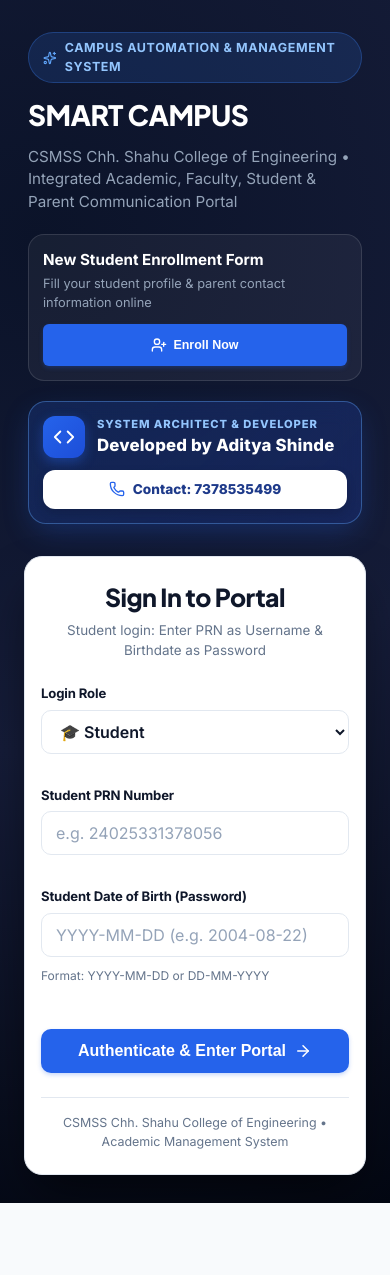
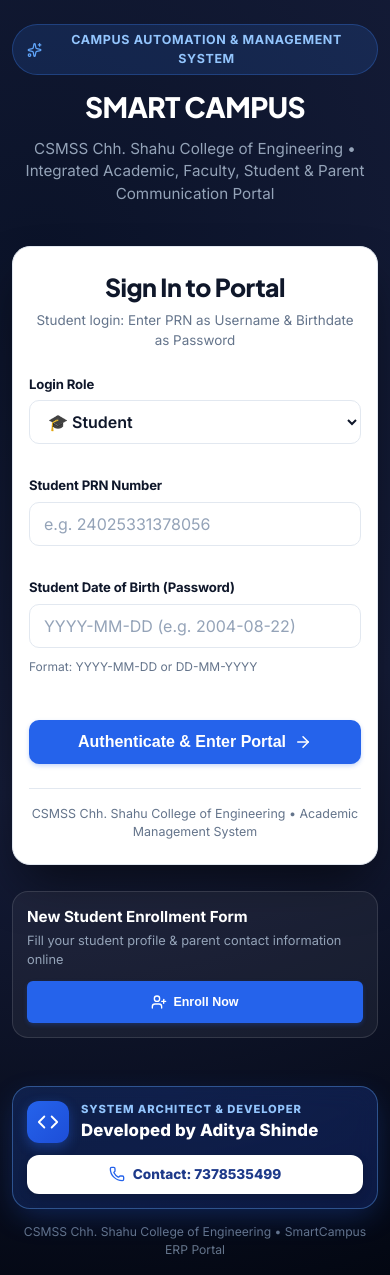
Before and after one commit to adiishinde1777/SmartCampus, a React (Vite) app in the folder frontend/: page / in a window 390 px wide. Before the commit the page ends 1203 px from the top, so only its background shows below. Built offline with nearby package versions, Linux system fonts and the light colour scheme; no server answers.

Commit message:
fix(login): reposition developer badge to page footer and prioritize login form on mobile

```diff
--- a/frontend/src/components/auth/LoginPage.jsx
+++ b/frontend/src/components/auth/LoginPage.jsx
@@ -116,7 +116,8 @@
       <div className="login-grid-wrapper">
 
         {/* Left Hero Pitch & Branding */}
-        <div style={{ padding: "4px" }}>
+        <div className="login-hero-col" style={{ padding: "4px" }}>
+          <div className="login-hero-header">
             <div style={{ display: "inline-flex", alignItems: "center", gap: "8px", background: "rgba(59, 130, 246, 0.15)", border: "1px solid rgba(59, 130, 246, 0.3)", padding: "6px 14px", borderRadius: "30px", marginBottom: "16px" }}>
               <Sparkles size={16} color="#60a5fa" />
               <span style={{ fontSize: "0.78rem", fontWeight: "700", color: "#93c5fd", letterSpacing: "0.05em" }}>
@@ -131,6 +132,7 @@
             <p style={{ fontSize: "0.95rem", color: "#94a3b8", lineHeight: 1.5, marginBottom: "20px" }}>
               CSMSS Chh. Shahu College of Engineering • Integrated Academic, Faculty, Student & Parent Communication Portal
             </p>
+          </div>
 
           {/* Student Online Registration Card */}
           <div className="enroll-prompt-card">
@@ -152,58 +154,6 @@
               <span>Enroll Now</span>
             </button>
           </div>
-
-          {/* DEVELOPED BY ADITYA SHINDE BRANDING BADGE */}
-          <div className="dev-badge-card">
-            <div style={{ display: "flex", alignItems: "center", gap: "12px" }}>
-              <div
-                style={{
-                  width: "42px",
-                  height: "42px",
-                  borderRadius: "12px",
-                  background: "linear-gradient(135deg, #2563eb, #1d4ed8)",
-                  color: "white",
-                  display: "flex",
-                  alignItems: "center",
-                  justifyContent: "center",
-                  boxShadow: "0 4px 12px rgba(37, 99, 235, 0.4)",
-                  flexShrink: 0
-                }}
-              >
-                <Code size={22} />
-              </div>
-              <div>
-                <div style={{ fontSize: "0.7rem", color: "#93c5fd", fontWeight: "800", textTransform: "uppercase", letterSpacing: "0.08em" }}>
-                  SYSTEM ARCHITECT & DEVELOPER
-                </div>
-                <div style={{ fontSize: "1.05rem", fontWeight: "800", color: "white", letterSpacing: "0.01em" }}>
-                  Developed by Aditya Shinde
-                </div>
-              </div>
-            </div>
-
-            <a
-              href="tel:7378535499"
-              style={{
-                display: "inline-flex",
-                alignItems: "center",
-                gap: "8px",
-                background: "white",
-                color: "#1e3a8a",
-                padding: "9px 18px",
-                borderRadius: "12px",
-                fontWeight: "800",
-                fontSize: "0.85rem",
-                textDecoration: "none",
-                boxShadow: "0 4px 10px rgba(0,0,0,0.15)",
-                whiteSpace: "nowrap"
-              }}
-            >
-              <Phone size={16} color="#2563eb" />
-              <span>Contact: 7378535499</span>
-            </a>
-          </div>
-
         </div>
 
         {/* Right Authentication Card */}
@@ -299,6 +249,63 @@
         </div>
 
       </div>
+
+      {/* DEVELOPED BY ADITYA SHINDE BRANDING BADGE (PAGE FOOTER / DOWN MADHE) */}
+      <div className="login-page-footer">
+        <div className="dev-badge-card">
+          <div style={{ display: "flex", alignItems: "center", gap: "12px" }}>
+            <div
+              style={{
+                width: "42px",
+                height: "42px",
+                borderRadius: "12px",
+                background: "linear-gradient(135deg, #2563eb, #1d4ed8)",
+                color: "white",
+                display: "flex",
+                alignItems: "center",
+                justifyContent: "center",
+                boxShadow: "0 4px 12px rgba(37, 99, 235, 0.4)",
+                flexShrink: 0
+              }}
+            >
+              <Code size={22} />
+            </div>
+            <div>
+              <div style={{ fontSize: "0.7rem", color: "#93c5fd", fontWeight: "800", textTransform: "uppercase", letterSpacing: "0.08em" }}>
+                SYSTEM ARCHITECT & DEVELOPER
+              </div>
+              <div style={{ fontSize: "1.05rem", fontWeight: "800", color: "white", letterSpacing: "0.01em" }}>
+                Developed by Aditya Shinde
+              </div>
+            </div>
+          </div>
+
+          <a
+            href="tel:7378535499"
+            style={{
+              display: "inline-flex",
+              alignItems: "center",
+              gap: "8px",
+              background: "white",
+              color: "#1e3a8a",
+              padding: "9px 18px",
+              borderRadius: "12px",
+              fontWeight: "800",
+              fontSize: "0.85rem",
+              textDecoration: "none",
+              boxShadow: "0 4px 10px rgba(0,0,0,0.15)",
+              whiteSpace: "nowrap"
+            }}
+          >
+            <Phone size={16} color="#2563eb" />
+            <span>Contact: 7378535499</span>
+          </a>
+        </div>
+
+        <div style={{ textAlign: "center", marginTop: "14px", fontSize: "0.76rem", color: "#64748b" }}>
+          CSMSS Chh. Shahu College of Engineering • SmartCampus ERP Portal
+        </div>
+      </div>
     </div>
   );
 }
--- a/frontend/src/index.css
+++ b/frontend/src/index.css
@@ -1444,11 +1444,44 @@
   align-items: center;
 }
 
+.login-page-footer {
+  max-width: 1040px;
+  width: 100%;
+  margin-top: 36px;
+  box-sizing: border-box;
+}
+
 @media (max-width: 900px) {
   .login-grid-wrapper {
-    grid-template-columns: 1fr;
-    gap: 28px;
-    padding: 12px;
+    display: flex;
+    flex-direction: column;
+    gap: 20px;
+    padding: 8px 0;
+  }
+
+  .login-hero-col {
+    display: contents;
+  }
+
+  .login-hero-header {
+    order: 1;
+    text-align: center;
+  }
+
+  .login-auth-card {
+    order: 2;
+    width: 100%;
+  }
+
+  .enroll-prompt-card {
+    order: 3;
+    margin-bottom: 0;
+    margin-top: 6px;
+    width: 100%;
+  }
+
+  .login-page-footer {
+    margin-top: 20px;
   }
 }
 
```
Lines whose indentation alone changed are shown as unchanged.
